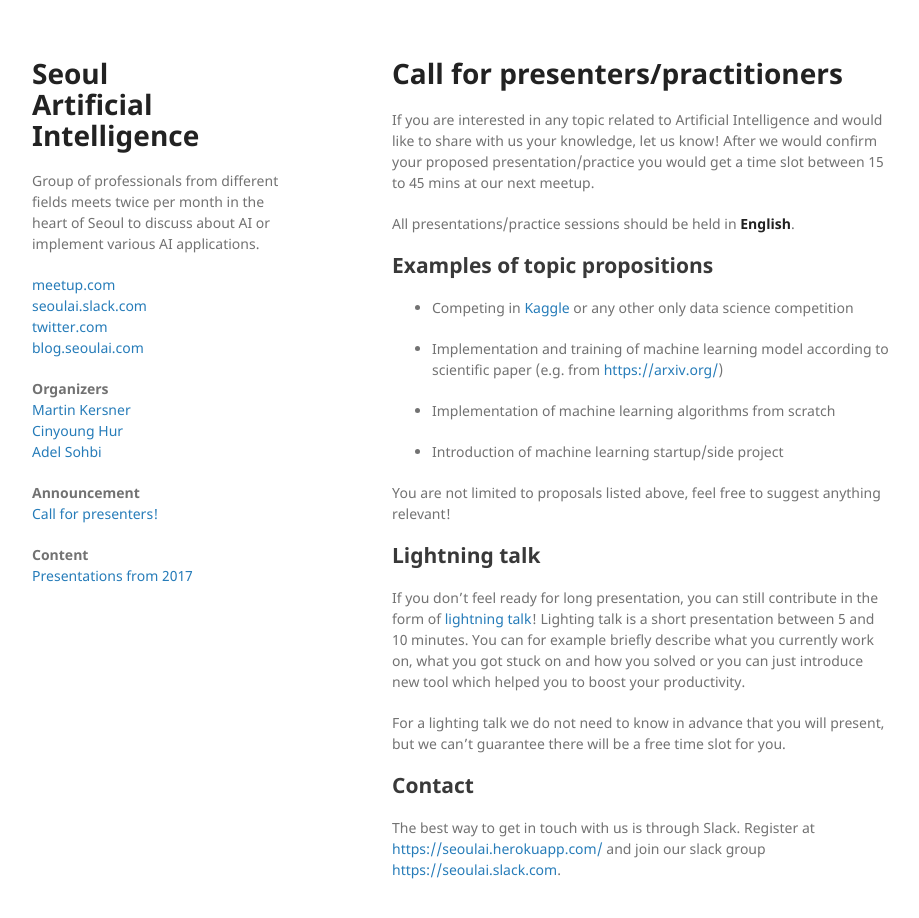
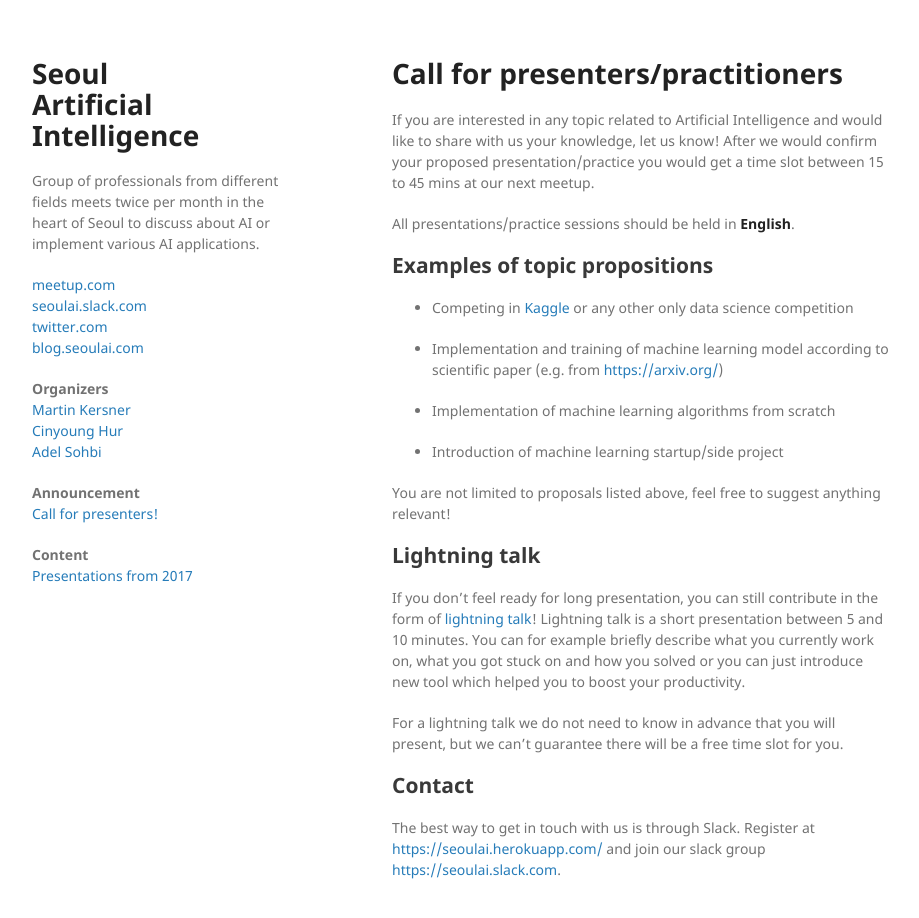
Before and after one commit to martinkersner/seoul-artificial-intelligence-meetup, a Jekyll site: the page built from docs/call-for-presenters-practitioners.md, in a window 1280 px wide and 950 px high. Shown: the top 918 px of the window, without its empty margins (178-1097 px from the left). Built offline with Jekyll 4.4.1, drawn with Linux system fonts in a browser that asks for light colours; our own code applies the rules of GitHub Pages for plain Markdown files.

Commit message:
Fix more typos

```diff
--- a/docs/call-for-presenters-practitioners.md
+++ b/docs/call-for-presenters-practitioners.md
@@ -23,9 +23,9 @@ You are not limited to proposals listed above, feel free to suggest anything rel
 
 ## Lightning talk
 If you don't feel ready for long presentation, you can still contribute in the form of [lightning talk](https://en.wikipedia.org/wiki/Lightning_talk)!
-Lighting talk is a short presentation between 5 and 10 minutes. You can for example briefly describe what you currently work on, what you got stuck on and how you solved or you can just introduce new tool which helped you to boost your productivity.
+Lightning talk is a short presentation between 5 and 10 minutes. You can for example briefly describe what you currently work on, what you got stuck on and how you solved or you can just introduce new tool which helped you to boost your productivity.
 
-For a lighting talk we do not need to know in advance that you will present, but we can't guarantee there will be a free time slot for you.
+For a lightning talk we do not need to know in advance that you will present, but we can't guarantee there will be a free time slot for you.
 
 ## Contact
 
```
